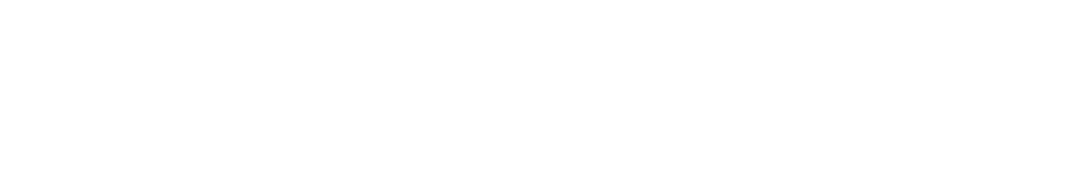
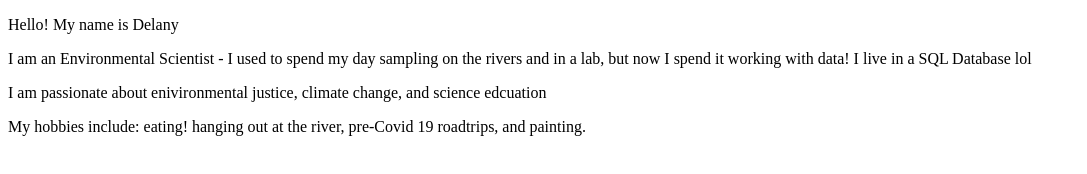
Before and after one commit to delanybroome/delanybroome.github.io, a plain HTML site: page index.html in a window 1280 px wide. Shown: the whole page, without its empty margins (0-1087 px from the left). Drawn offline with Linux system fonts and the light colour scheme.

Commit message:
Update index.html

```diff
--- a/index.html
+++ b/index.html
@@ -3,7 +3,14 @@
 <head>
     <meta charset="UTF-8">
     <meta name="viewport" content="width=device-width, initial-scale=1.0">
-    <title>Document</title>
+    <title>Delany</title>
+    <p> Hello! My name is Delany</p>
+    <p>I am an Environmental Scientist -
+        I used to spend my day sampling on the rivers and in a lab,
+    but now I spend it working with data! I live in a SQL Database lol</p>
+    <p>I am passionate about enivironmental justice, climate change, and science edcuation</p>
+    <p>My hobbies include: eating! hanging out at the river, pre-Covid 19 roadtrips, and painting.</p>
+
 </head>
 <body>
 
```
